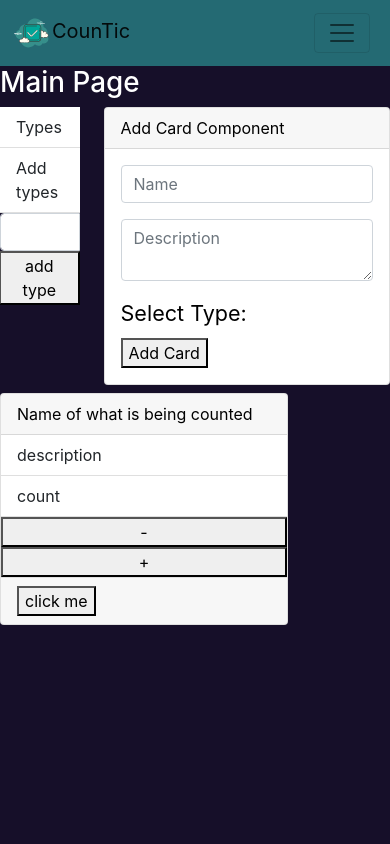
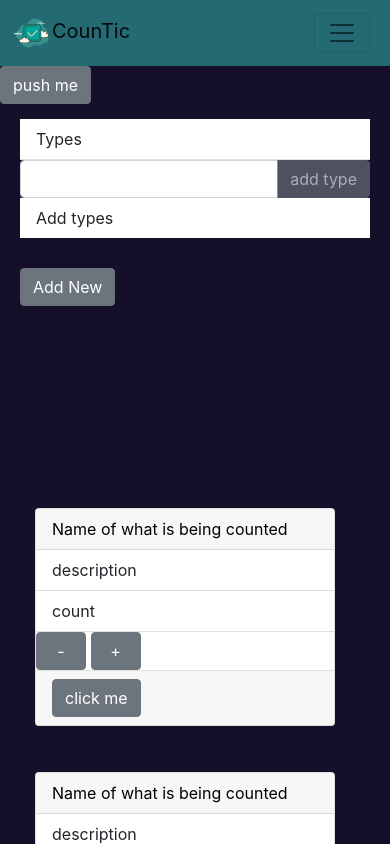
Before and after one commit to TinaCollier/CounTicApp, a React (Create React App) app in the folder public/: page /trackerpage in a window 390 px wide. Shown: the top 844 px of the page. Built offline with nearby package versions, Linux system fonts and the light colour scheme.

Commit message:
fixed Button issue, made addCard functional, working on countCard

```diff
--- a/public/package.json
+++ b/public/package.json
@@ -11,6 +11,7 @@
     "react-dom": "^18.2.0",
     "react-router-dom": "^6.4.5",
     "react-scripts": "5.0.1",
+    "reactstrap": "^9.1.5",
     "web-vitals": "^2.1.4"
   },
   "scripts": {
--- a/public/src/App.css
+++ b/public/src/App.css
@@ -12,8 +12,24 @@ body {
 }
 
 
-.App {
-  /* text-align: center;   */
+#mainPage {
+  display: grid;
+  grid-template-columns: repeat(5, 1fr);
+  grid-template-rows: repeat(5, 1fr);
+  grid-column-gap: 0px;
+  grid-row-gap: 0px;
+}
+
+#sidebar {
+  grid-area: 1 / 1 / 6 / 2;
+}
+
+#cardArea {
+  grid-area: 1 / 2 / 6 / 6;
+}
+
+#littleButton {
+  width: 50px;
 }
 
 .App-logo {
@@ -21,31 +37,20 @@ body {
   pointer-events: none;
 }
 
-@media (prefers-reduced-motion: no-preference) {
-  .App-logo {
-    animation: App-logo-spin infinite 20s linear;
+@media screen and (max-width: 600px) {
+  #mainPage {
+    display: grid;
+    grid-template-columns: repeat(5, 1fr);
+    grid-template-rows: repeat(5, 1fr);
+    grid-column-gap: 0px;
+    grid-row-gap: 0px;
+  }
+
+  #sidebar {
+    grid-area: 1 / 1 / 2 / 6;
+  }
+
+  #cardArea {
+    grid-area: 2 / 1 / 6 / 6;
   }
 }
-
-.App-header {
-  min-height: 100vh;
-  display: flex;
-  flex-direction: column;
-  align-items: center;
-  justify-content: center;
-  font-size: calc(10px + 2vmin);
-  color: white;
-}
-
-.App-link {
-  color: #61dafb;
-}
-
-@keyframes App-logo-spin {
-  from {
-    transform: rotate(0deg);
-  }
-  to {
-    transform: rotate(360deg);
-  }
-}
--- a/public/src/components/trackerPage/CountCard.js
+++ b/public/src/components/trackerPage/CountCard.js
@@ -3,13 +3,8 @@ import {
     ListGroup,
     ListGroupItem,
     CardHeader,
-    CardBody,
+    Button,
     CardFooter,
-    CardLink,
-    Dropdown,
-    DropdownItem,
-    DropdownMenu,
-    DropdownToggle
 } from 'reactstrap';
 
 function CountCard({ types }) {
@@ -19,7 +14,7 @@ function CountCard({ types }) {
             const name = type.name;
             const color = type.color;
             return (
-                <button color={ color } >{ name }</button>
+                <Button color={ color } >{ name }</Button>
             )
         })
     }
@@ -27,10 +22,12 @@ function CountCard({ types }) {
         listTypes();
     }
     return (
+        <div style={{ maxWidth: "500px", padding: "15px 20px"}}>
             <Card
             className="my-2"
             style={{
-            width: '18rem'
+                width: "300px"
+
             }}
             >
             <CardHeader>
@@ -39,13 +36,20 @@ function CountCard({ types }) {
                 <ListGroup flush>
                     <ListGroupItem>description</ListGroupItem>
                     <ListGroupItem>count</ListGroupItem>
-                <button>-</button><button>+</button>
+                    <div>
+                        <Button id="littleButton">-</Button>
+                        {' '}
+
+                        {' '}
+                        <Button id="littleButton">+</Button>
+                        </div>
                 </ListGroup>
             <CardFooter>
-            <button onClick={ handleClick }>click me</button>
-            { listTypes() }
+                <Button onClick={ handleClick }>click me</Button>
+
             </CardFooter>
         </Card>
+    </div>
     )
 }
 
--- a/public/src/components/trackerPage/TypeList.js
+++ b/public/src/components/trackerPage/TypeList.js
@@ -6,6 +6,7 @@ import {
     InputGroup,
     Input,
     CloseButton,
+    Button
 } from 'reactstrap';
 
 import colorWheel from '../images/colorwheel.png';
@@ -34,6 +35,7 @@ export const TypeList = ({ types, setTypes }) => {
 
     const renderTypes = () => {
         return types.map( ( type ) => {
+            if( type.name ){
             const id = type.id;
             const color = type.color;
             const name = type.name;
@@ -47,7 +49,7 @@ export const TypeList = ({ types, setTypes }) => {
                     <Badge pill >{ selected }</Badge>
                     <CloseButton style={{ marginLeft: "auto" }} onClick={ handleRemoveType } id={ id }/>
                 </ListGroupItem>
-            )
+            )}
         });
     }
 
@@ -79,21 +81,24 @@ export const TypeList = ({ types, setTypes }) => {
     }
 
     return (
-        <ListGroup flush>
+        <div style={{ maxWidth: "500px", padding: "15px 20px" }}>
+        <ListGroup flush style={{ maxWidth: "400px"}}>
             <ListGroupItem>
                 Types
             </ListGroupItem>
-            { types.length > 0 ? renderTypes() : <ListGroupItem>Add types</ListGroupItem>}
             <InputGroup>
                 <Input
                 type="text"
                 value={ type }
                 onChange={ handleChange }
                 />
-                <button onClick={ handleClick }>
+                <Button onClick={ handleClick } disabled={ !type }>
                     add type
-                </button>
+                </Button>
             </InputGroup>
+            { types.length > 0 ? renderTypes() : <ListGroupItem>Add types</ListGroupItem>}
+
         </ListGroup>
+        </div>
     )
 }
--- a/public/src/pages/AddCard.js
+++ b/public/src/pages/AddCard.js
@@ -1,4 +1,7 @@
-import { useState } from 'react';
+import {
+    useState,
+    useEffect
+} from 'react';
 import {
     Card,
     CardHeader,
@@ -7,41 +10,63 @@ import {
     FormGroup,
     Input,
     Label,
-    Form
+    Form,
+    Button
 } from 'reactstrap';
 
-const AddCard = ({ types }) => {
+const AddCard = ({ types, addCardVisible, setAddCardVisible, allCards, setAllCards }) => {
     const [ color, setColor ] = useState( "white" );
-    const [ showTypes, setShowTypes ] = useState( false );
-    const radioTypes = e => {
-        console.log('radiotypes', types)
-        return types.forEach( type => {
-            const id = type.id;
-            const name = type.name;
-            console.log('type', name)
-            return (
-                <p key={id}>{name}</p>
-            )
-        });
-    }
+    const [ date, setDate ] = useState( '' );
+    const [ cardName, setCardName ] = useState( '' );
+    const [ cardDescription, setCardDescription ] = useState( '' );
+    const [ type, setType ] = useState( '' );
 
-    const handleOnChangeValue = e => {
-        setColor( e.target.value );
+
+    const handleSubmit = e => {
+        e.preventDefault();
+        console.log(date, cardName, cardDescription, type)
+        const newEvent = {
+            id: Date.now(),
+            date: date,
+            cardName: cardName,
+            cardDescription: cardDescription,
+            type: type
+        }
+        const collection = [ ...allCards, newEvent ];
+        setAddCardVisible( false );
+        setAllCards( collection );
     }
 
     return (
+        <div style={{
+            maxWidth: "450px",
+            padding: "15px 20px"
+            }}>
         <Card
-        onMouseOver={ () => showTypes ? setShowTypes( false ) : setShowTypes( true ) }
-        color={ color }
         >
             <CardHeader>
                 Add Card Component
             </CardHeader>
             <CardBody>
-                <Form>
+                <Form onSubmit={ handleSubmit }>
+                    <FormGroup >
+                        <Label for="exampleDate">
+                        Date
+                        </Label>
+                        <Input
+                        id="exampleDate"
+                        name="dateCardCreated"
+                        placeholder="date"
+                        type="date"
+                        onChange={ ( e ) => setDate( e.target.value ) }
+                        />
+                    </FormGroup>
                     <FormGroup>
                         <Input
-                            placeholder="Name"
+                        placeholder="Name"
+                        type="textarea"
+                        name="text"
+                        onChange={ ( e ) => { setCardName( e.target.value ) } }
                         />
                     </FormGroup>
                     <FormGroup>
@@ -49,37 +74,39 @@ const AddCard = ({ types }) => {
                         placeholder="Description"
                         type="textarea"
                         name="text"
+                        onChange={ ( e ) => setCardDescription( e.target.value )}
                         />
                     </FormGroup>
-                    <FormGroup><legend>Select Type:</legend></FormGroup>
+                    <FormGroup>
+                        <Label for="type">
+                            Type
+                        </Label>
+                        <Input
+                            id="typeSelect"
+                            name="select"
+                            type="select"
+                            placeholder="Select Type"
 
+                            onChange={ ( e ) => setType( e.target.value ) }
+                        >
+                            <option>Select Type</option>
                     { types.map( type => {
                         const name = type.name;
                         const id = type.id;
-                        const typeColor = type.color;
-
                         return (
-                            <FormGroup
-                            key={ id }
-                            check
-                            inline
-                            >
-                                <Input
-                                name="type"
-                                type="radio"
-                                value={ typeColor }
-                                onChange={ handleOnChangeValue }
-                                />
-                                <Label check>
-                                { name }
-                                </Label>
-                            </FormGroup>
+                            <option key={ id }>{ name }</option>
                         )
                     })}
+                    </Input>
+                    </FormGroup>
+                    <Button type="submit" disabled={ !date || !cardName || !cardDescription || !type }>
+                        Submit
+                    </Button>
                 </Form>
-                <button onMouseOver={ () => showTypes ? setShowTypes( false ) : setShowTypes( true ) }>Add Card</button>
+
             </CardBody>
         </Card>
+        </div>
     )
 }
 
--- a/public/src/pages/TrackerPage.js
+++ b/public/src/pages/TrackerPage.js
@@ -3,37 +3,43 @@ import { TypeList } from "../components/trackerPage/TypeList";
 import {
     Row,
     Col,
-    CardGroup
+    CardGroup,
+    Button
 } from 'reactstrap';
 import CountCard from "../components/trackerPage/CountCard";
 import AddCard from './AddCard';
 
 function TrackerPage() {
-
+    const [ addCardVisible, setAddCardVisible ] = useState( false );
     const [ types, setTypes ] = useState( [] );
+    const [ allCards, setAllCards ] = useState( [] );
     const handleClick = e => {
         console.log('trackerpage', types)
     }
     return (
-        <div>
-            <h1>Main Page</h1>
-            {/* <button onClick={ handleClick }>click me</button> */}
-            <Row>
-                <Col xs="3">
+        <div id="mainPage">
+            <div id="sidebar">
+                <Button onClick={() => console.log(allCards)}>push me</Button>
                 <TypeList types={ types } setTypes={ setTypes } />
-                </Col>
-                <Col>
-                    <AddCard types={ types } />
-                </Col>
-            </Row>
-            <Row>
-            <Col xs="auto">
-                <CardGroup>
+                { addCardVisible ?
+                <AddCard setAddCardVisible={ setAddCardVisible } types={ types } allCards={ allCards } setAllCards={ setAllCards } />
+                :
+                <div style={{ padding: "15px 20px"}}>
+                    <Button onClick={ () => setAddCardVisible( true ) }>Add New</Button>
+                </div>
+                }
+            </div>
+            <div id="cardArea">
+                <CardGroup style={{ padding: "15px 15px" }}>
                     <CountCard types={ types } setTypes={ setTypes } />
+                    <CountCard types={ types } setTypes={ setTypes } />
+                    <CountCard types={ types } setTypes={ setTypes } />
+                    <CountCard types={ types } setTypes={ setTypes } />
+                    <CountCard types={ types } setTypes={ setTypes } />
+                    <CountCard types={ types } setTypes={ setTypes } />
+                </CardGroup>
 
-                </CardGroup>
-                </Col>
-            </Row>
+            </div>
         </div>
     )
 }
```
Also changed, not shown: 1 other file (tests, documents, lock files or other folders). Lines whose indentation alone changed are shown as unchanged.
